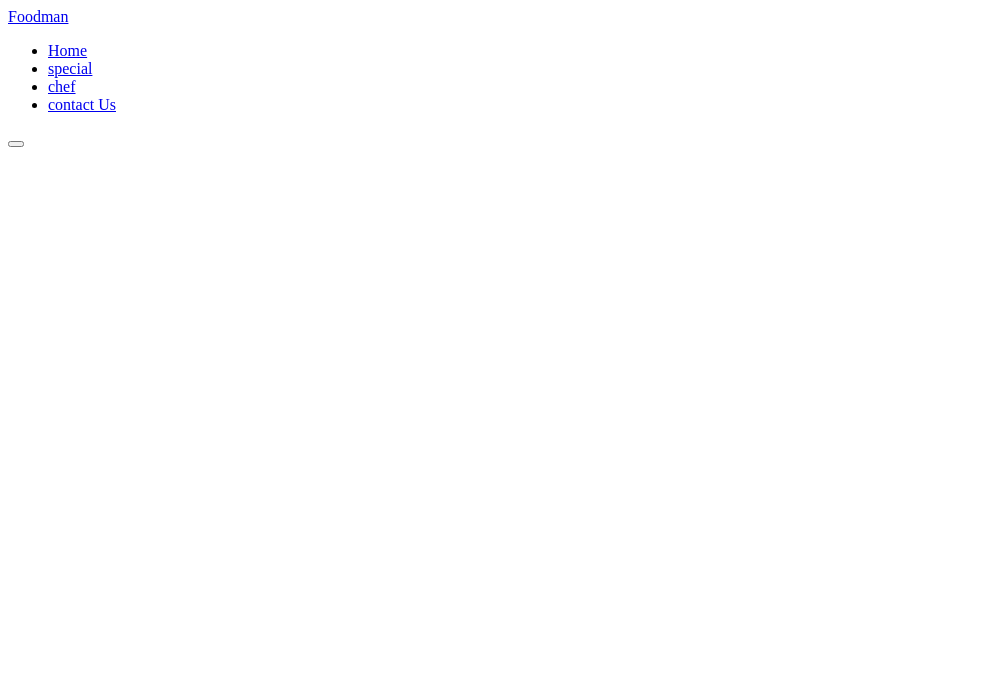
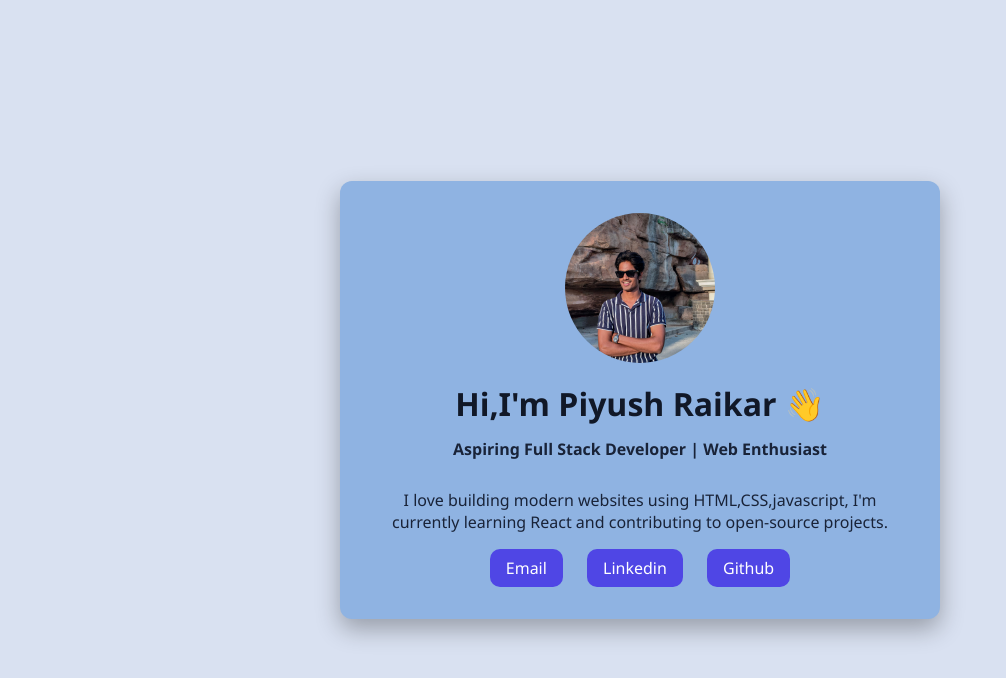
Before and after one commit to piyush0743/Bio, a plain HTML site: page index.html in a window 1280 px wide. Shown: the whole page, without its empty margins (0-1006 px from the left). Drawn offline with Linux system fonts and the light colour scheme.

Commit message:
Add files via upload

```diff
--- a/index.html
+++ b/index.html
@@ -3,32 +3,26 @@
 <head>
     <meta charset="UTF-8">
     <meta name="viewport" content="width=device-width, initial-scale=1.0">
-    <title>Foodman</title>
+    <title>My Bio</title>
+    <link rel="stylesheet" href="style.css">
 </head>
 <body>
-    <nav>
-        <div class="nav_header">
-            <div class="logo nav__logo">
-                <a href="#">Food<span>man</span></a>
-            </div>
-            <div class="nav__menu__btn" id="menu__btn">
-                <span><i class="ri-menu-line"></i></span>
-            </div>
+    <div class="container">
+    <div class="profile-image">
+        <img src="WhatsApp Image 2025-07-23 at 23.06.42_257037d1.jpg" alt="profile image">
+    </div>
+    <div class="bio-info">
+        <h1> Hi,I'm Piyush Raikar 👋</h1>
+        <p class="tagline">Aspiring Full Stack Developer | Web Enthusiast</p>
+        <p>I love building modern websites using HTML,CSS,javascript,
+        I'm currently learning React and contributing to open-source projects.
+        </p>
+        <div class="links">
+            <a href="raikarpiyush954@gmail.com">Email</a>
+            <a href="https://www.linkedin.com/in/piyush-raikar-28400833b/">Linkedin</a>
+            <a href="https://github.com/piyush0743">Github</a>
         </div>
-        <ul class="nav__links" id="nav-links">
-            <li><a href="#">Home</a></li>
-            <li><a href="#">special</a></li>
-            <li><a href="#">chef</a></li>
-            <li><a href="#">contact Us</a></li>
-        </ul>
-        <div class="nav__btn">
-            <button class="btn"><i class="ri-shopping-bag-fill"></i></button>
-        </div>
-    </nav>
-    <section class="section__container header__container" id="home">
-        <div class="header__image">
-            <img src=""
-        </div>
-    </section>
+    </div>
+    </div>
 </body>
 </html>
--- /dev/null
+++ b/style.css
@@ -0,0 +1,68 @@
+* {
+    margin: 0;
+    padding: 0;
+    box-sizing: border-box;
+}
+
+body {
+    font-family: 'Segoe UI', sans-serif;
+    background: #d9e1f1;
+    color: #192338;
+    display: flex;
+    justify-content: center;
+    align-items: center;
+    min-height:100vh ;
+}
+.container{
+    background: #8fb3e2;
+    padding: 2rem;
+    max-width:600px;
+    border-radius: 12px;
+    box-shadow: 0 10px 25px rgba(0,0,0,0.3);
+    text-align: center;
+}
+.profile-image img{
+    width: 150px;
+    height: 150px;
+    border-radius: 60%;
+    object-fit: cover;
+    margin-bottom: 0.9rem;
+    border: 4px soild #4f46e5;
+}
+.bio-info h1{
+    font-size: 2rem;
+    align-items: center;
+    justify-content: center;
+    color: #111827;
+}
+.tagline {
+    font-style: normal;
+    margin-bottom: 1rem;
+    font-weight: bold;
+    font-size: 1rem;
+    line-height: 3;
+    margin-bottom: 1,5rem;
+}
+P{
+    font-style: normal;
+}
+
+.links a{
+    display: inline-block;
+    margin: 0 10px;
+    margin-top: 1rem;
+    padding: 0.5rem 1rem;
+    background: #4f46e5;
+    color: #fff;
+    text-decoration: none;
+    border-radius: 10px;
+    transition: background 0.3s ease;
+}
+
+.links a:hover{
+    background: #3730a3;
+}
+
+.container:hover{
+    background-color: #d7ebf7;
+}
```
